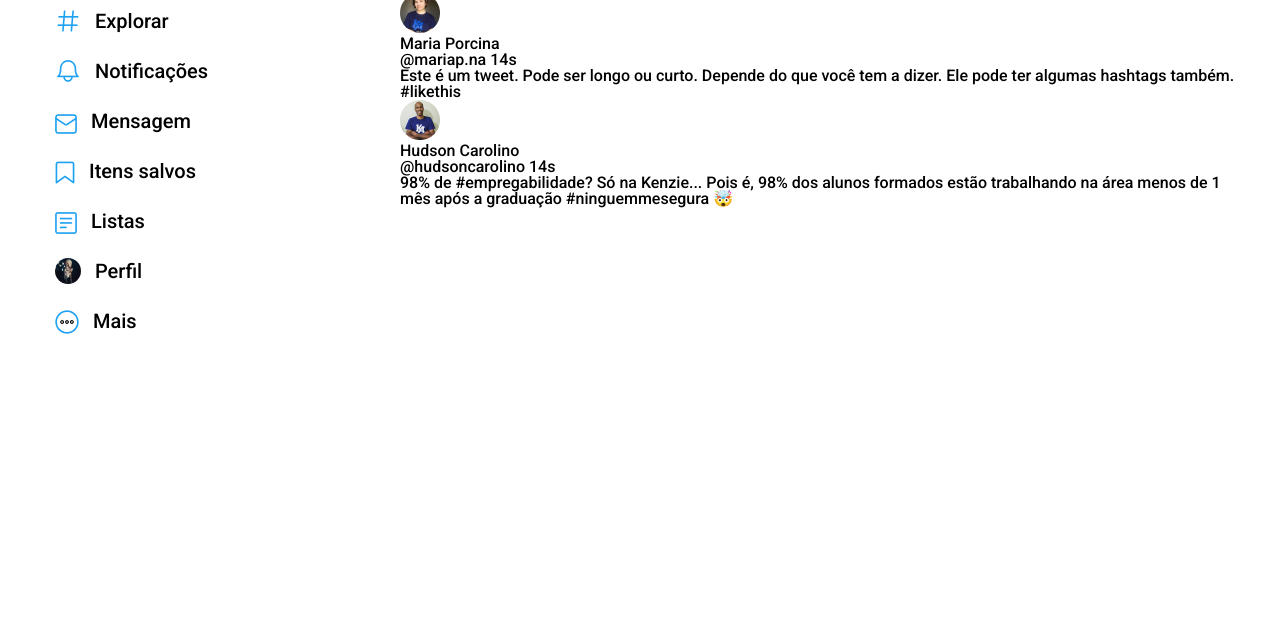
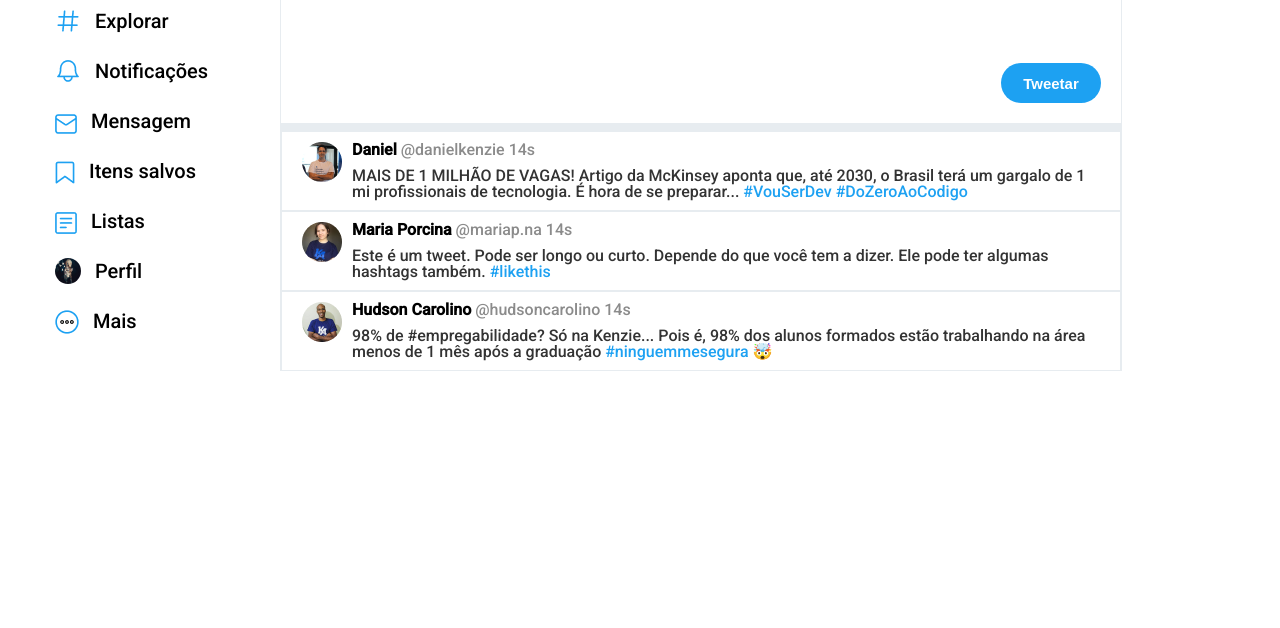
Before and after one commit to Tiemi9/Kenzie-Twitter, a plain HTML site: page public/index.html in a window 1280 px wide. Shown: the part 172-800 px from the top of the page. Drawn offline with Linux system fonts and the light colour scheme.

Commit message:
Main Style

```diff
--- a/assets/css/style.css
+++ b/assets/css/style.css
@@ -10,7 +10,7 @@ body {
 }
 
 .header{
-    flex-basis: 30%;
+    flex-basis: 20%;
     padding: 15px;
 }
 
@@ -48,28 +48,71 @@ body {
 
 .main {
     flex-basis: 70%;
+    border-left: 1px solid #e7ecf0;
+    border-right: 1px solid #e7ecf0;
 }
 
-.main__title{}
+.main__title{
+    margin-top: 30px;
+    font-weight: bold;
+    font-size: 20px;
+    padding: 30px 20px;
+}
 
-.main__form {}
+.main__form {
+    border-top: 1px solid #e7ecf0;
+    border-bottom: 8px solid #e7ecf0;
+    padding: 20px;
+    text-align: right;
+}
 
-.main__form textarea {}
+.main__form textarea {
+    display: block;
+    width: 100%;
+    border: none;
+    outline: none;
+    resize: none;
+    height: 100px;
+    font-family: 'Roboto', sans-serif;
+    font-size: 20px;
+}
 
-.main__form button{}
+.main__form button{
+    background-color: #1da1f2;
+    border-radius: 50px;
+    width: 100px;
+    height: 40px;
+    border: none;
+    color: white;
+    font-weight: bold;
+    font-size: 15px;
+}
 
-.feed{}
+.feed__tweet{
+    padding: 10px 20px;
+    border: 1px solid #e7ecf0;
+    display: flex;
+    align-items: flex-start;
+}
 
-.feed__tweetList{}
+.feed__tweet img{
+   margin-right: 10px;
+}
 
-.feed__tweet{}
+.feed__content h3 {
+    display: inline-block;
+    font-weight: bold;
+}
 
-.feed__tweet img{}
+.feed__content span{
+    display: inline-block;
+    color: #8b8b8b;
+}
 
-.feed__content {}
-
-.feed__content h3 {}
-
-.feed__content span{}
-
-.feed__content p{}
+.feed__content p{
+    margin-top: 10px;
+    color: #333333;
+}
+.feed__content p em {
+    color: #1da1f2;
+}
--- a/public/index.html
+++ b/public/index.html
@@ -91,26 +91,26 @@
                             <span>@danielkenzie 14s</span>
                             <p>MAIS DE 1 MILHÃO DE VAGAS! Artigo da McKinsey aponta que,
                                 até 2030, o Brasil terá um gargalo de 1 mi profissionais de tecnologia.
-                                É hora de se preparar... #VouSerDev #DoZeroAoCodigo
+                                É hora de se preparar... <em>#VouSerDev #DoZeroAoCodigo</em>
                             </p>
                         </div>
                     </li>
 
                     <li class="feed__tweet">
                         <img  class="feed__perfilPicture" src="../assets/img/ProfilePic (1).png" alt="Imagem de perfil">
-                        <div>
-                            <h2>Maria Porcina</h2>
+                        <div class="feed__content">
+                            <h3>Maria Porcina</h3>
                             <span>@mariap.na 14s</span>
-                            <p>Este é um tweet. Pode ser longo ou curto. Depende do que você tem a dizer. Ele pode ter algumas hashtags também. #likethis </p>
+                            <p>Este é um tweet. Pode ser longo ou curto. Depende do que você tem a dizer. Ele pode ter algumas hashtags também. <em>#likethis</em> </p>
                         </div>
                     </li>
 
                     <li class="feed__tweet">
                         <img class="feed__perfilPicture" src="../assets/img/ProfilePic (2).png" alt="Imagem de perfil">
-                        <div>
-                            <h2>Hudson Carolino</h2>
+                        <div class="feed__content">
+                            <h3>Hudson Carolino</h3>
                                     <span>@hudsoncarolino 14s</span>
-                                    <p>98% de #empregabilidade? Só na Kenzie... Pois é, 98% dos alunos formados estão trabalhando na área menos de 1 mês após a graduação #ninguemmesegura 🤯</p>
+                                    <p>98% de #empregabilidade? Só na Kenzie... Pois é, 98% dos alunos formados estão trabalhando na área menos de 1 mês após a graduação <em>#ninguemmesegura</em>  🤯</p>
                         </div>
                     </li>
                 </ul>
```
